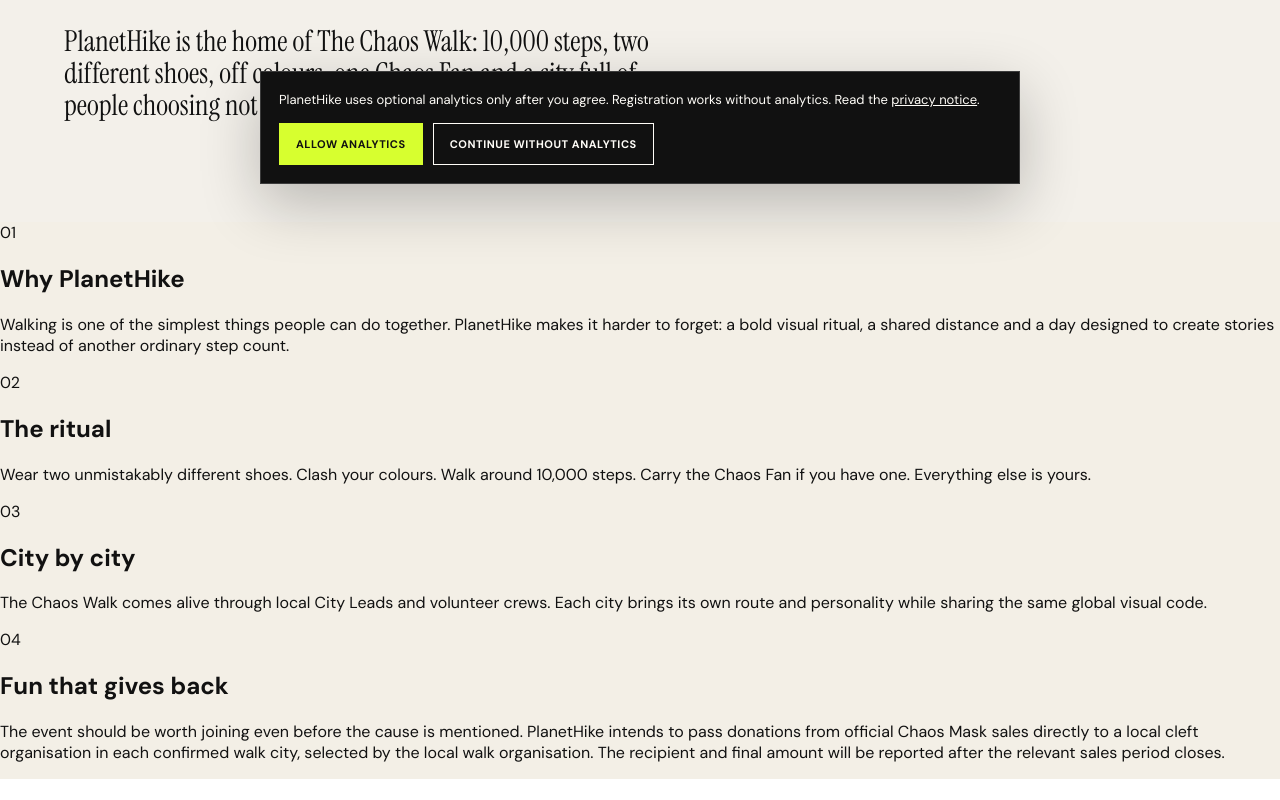
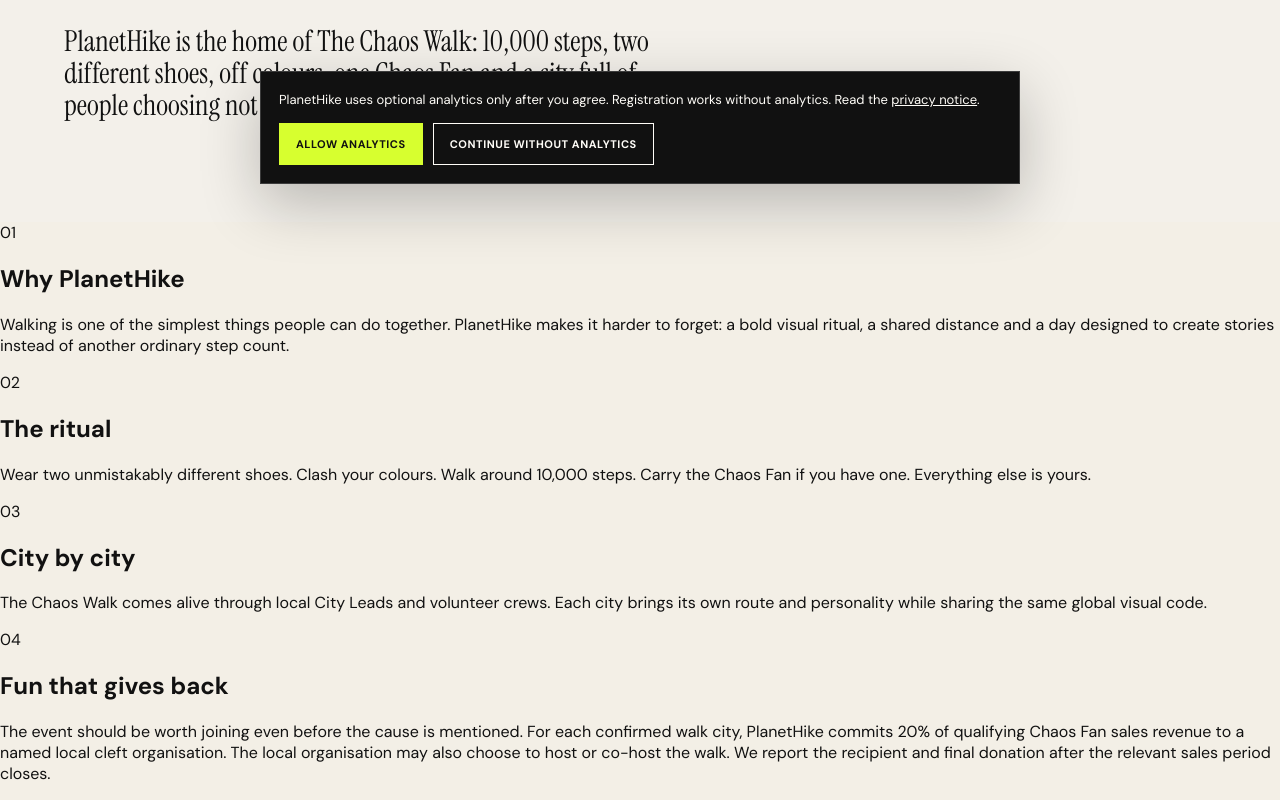
Before and after one commit to unikmo/planethike, a Next.js app: page /about in a window 1280 px wide. Shown: the part 598-1398 px from the top of the page. Before the commit the page ends 1377 px from the top, so only its background shows below. Built offline with nearby package versions, Linux system fonts and the light colour scheme; no server answers.

Commit message:
Commit 20 percent Fan revenue to local cleft causes

```diff
--- a/app/about/page.tsx
+++ b/app/about/page.tsx
@@ -54,7 +54,7 @@ export default function AboutPage() {
         <article><span>01</span><h2>Why PlanetHike</h2><p>Walking is one of the simplest things people can do together. PlanetHike makes it harder to forget: a bold visual ritual, a shared distance and a day designed to create stories instead of another ordinary step count.</p></article>
         <article><span>02</span><h2>The ritual</h2><p>Wear two unmistakably different shoes. Clash your colours. Walk around 10,000 steps. Carry the Chaos Fan if you have one. Everything else is yours.</p></article>
         <article><span>03</span><h2>City by city</h2><p>The Chaos Walk comes alive through local City Leads and volunteer crews. Each city brings its own route and personality while sharing the same global visual code.</p></article>
-        <article><span>04</span><h2>Fun that gives back</h2><p>The event should be worth joining even before the cause is mentioned. PlanetHike intends to pass donations from official Chaos Mask sales directly to a local cleft organisation in each confirmed walk city, selected by the local walk organisation. The recipient and final amount will be reported after the relevant sales period closes.</p></article>
+        <article><span>04</span><h2>Fun that gives back</h2><p>The event should be worth joining even before the cause is mentioned. For each confirmed walk city, PlanetHike commits 20% of qualifying Chaos Fan sales revenue to a named local cleft organisation. The local organisation may also choose to host or co-host the walk. We report the recipient and final donation after the relevant sales period closes.</p></article>
       </section>
     </main>
   );
```
